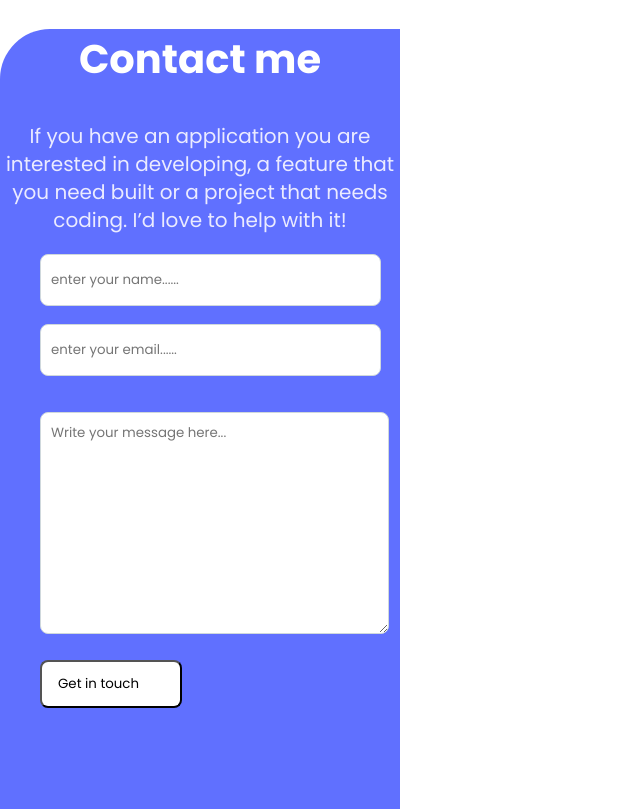
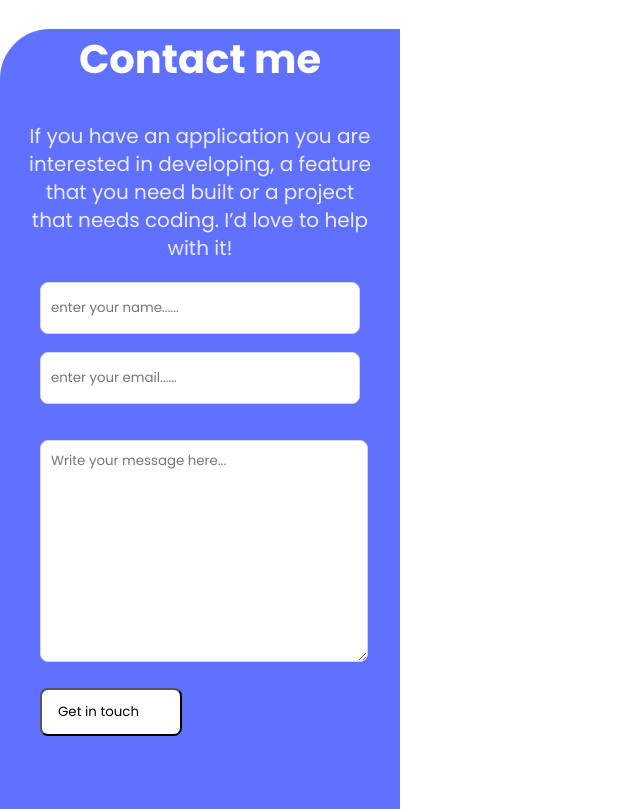
Before and after one commit to mumbereh/First-portfolio, a website: page index.html in a window 1280 px wide. Shown: the part 4840-5649 px from the top of the page, without its empty margins (0-640 px from the left). Drawn offline with Linux system fonts and the light colour scheme.

Commit message:
Fix input widths

```diff
--- a/style.css
+++ b/style.css
@@ -424,6 +424,8 @@ li {
   font-size: 40px;
   text-align: center;
   color: #FFFFFF;
+  padding-left: 24px;
+  padding-right: 24px;
 }
 
 form p{
@@ -433,11 +435,13 @@ form p{
   line-height: 28px;
   text-align: center;
   color: #EBEBFF;
+  padding-left: 24px;
+  padding-right: 24px;
 }
 
 input{
   height: 48px;
-  width: 327px;
+  width: 85%;
   background: #FFFFFF;
   border: 1px solid #CFD8DC;
   border-radius: 8px;
@@ -445,7 +449,7 @@ input{
 }
 textarea{
   padding: 10px;
-  width: 327px;
+  width: 85%;
   left: 0px;
   right: 0px;
   top: 0px;
```
